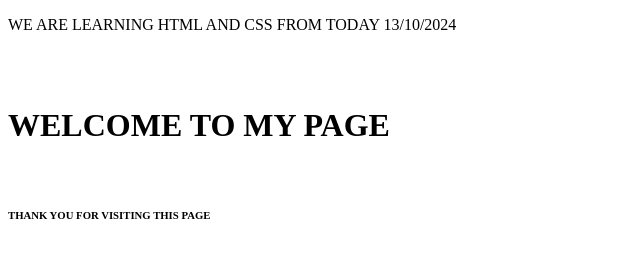
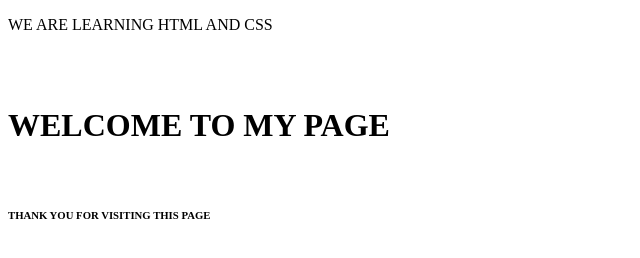
Before and after one commit to JagdeepMohanty/first-webpage, a plain HTML site: page index.html in a window 1280 px wide. Shown: the whole page, without its empty margins (0-640 px from the left). Drawn offline with Linux system fonts and the light colour scheme.

Commit message:
new file added

```diff
--- a/index.html
+++ b/index.html
@@ -6,7 +6,7 @@
     <title>MY FIRST WEBPAGE</title>
 </head>
 <body>
-    <P>WE ARE LEARNING HTML AND CSS FROM TODAY 13/10/2024</P>
+    <P>WE ARE LEARNING HTML AND CSS </P>
     <br>
     <br>
     <h1>WELCOME TO MY PAGE</h1>
```
Also changed, not shown: homepage.html (added).
